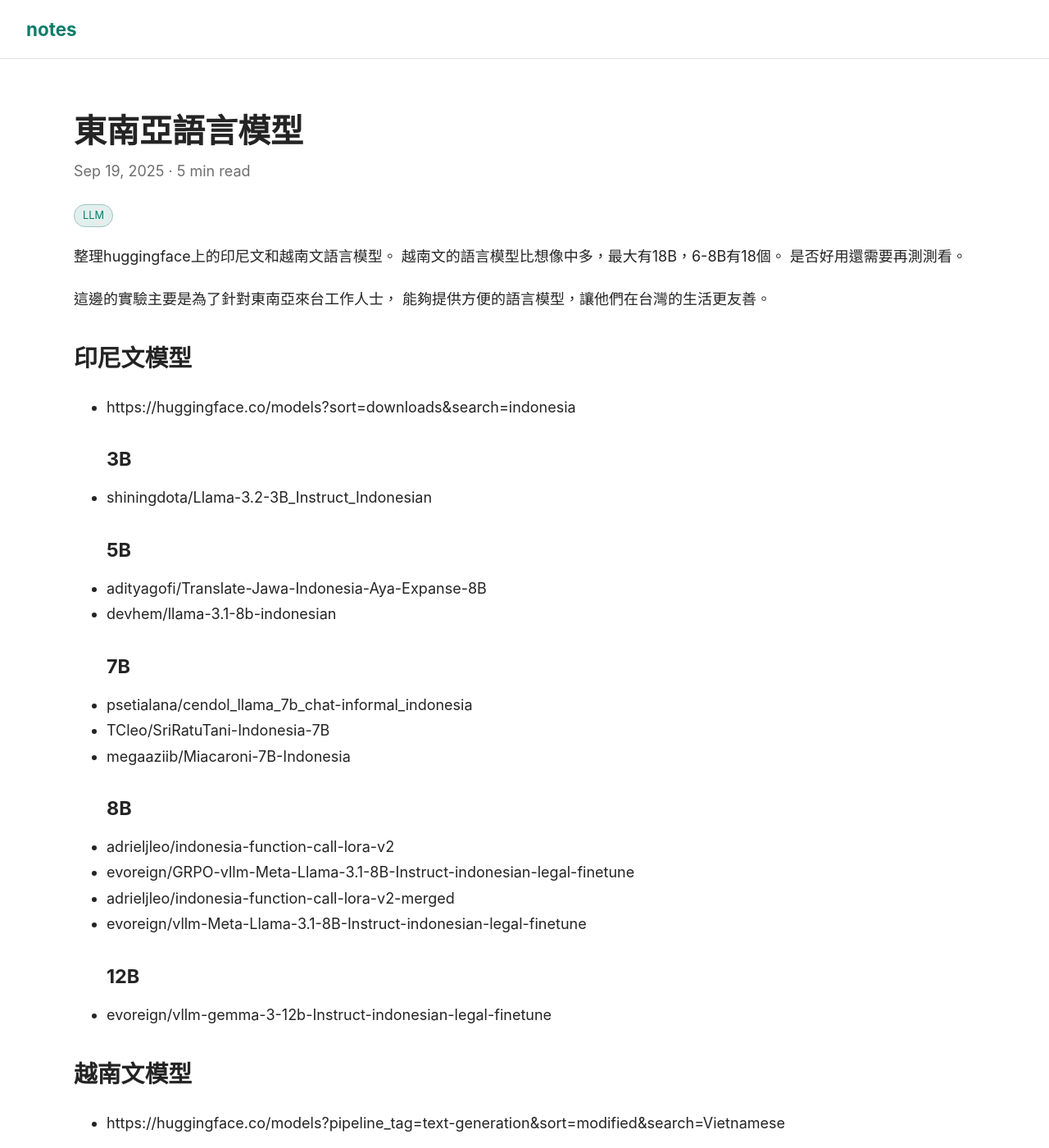
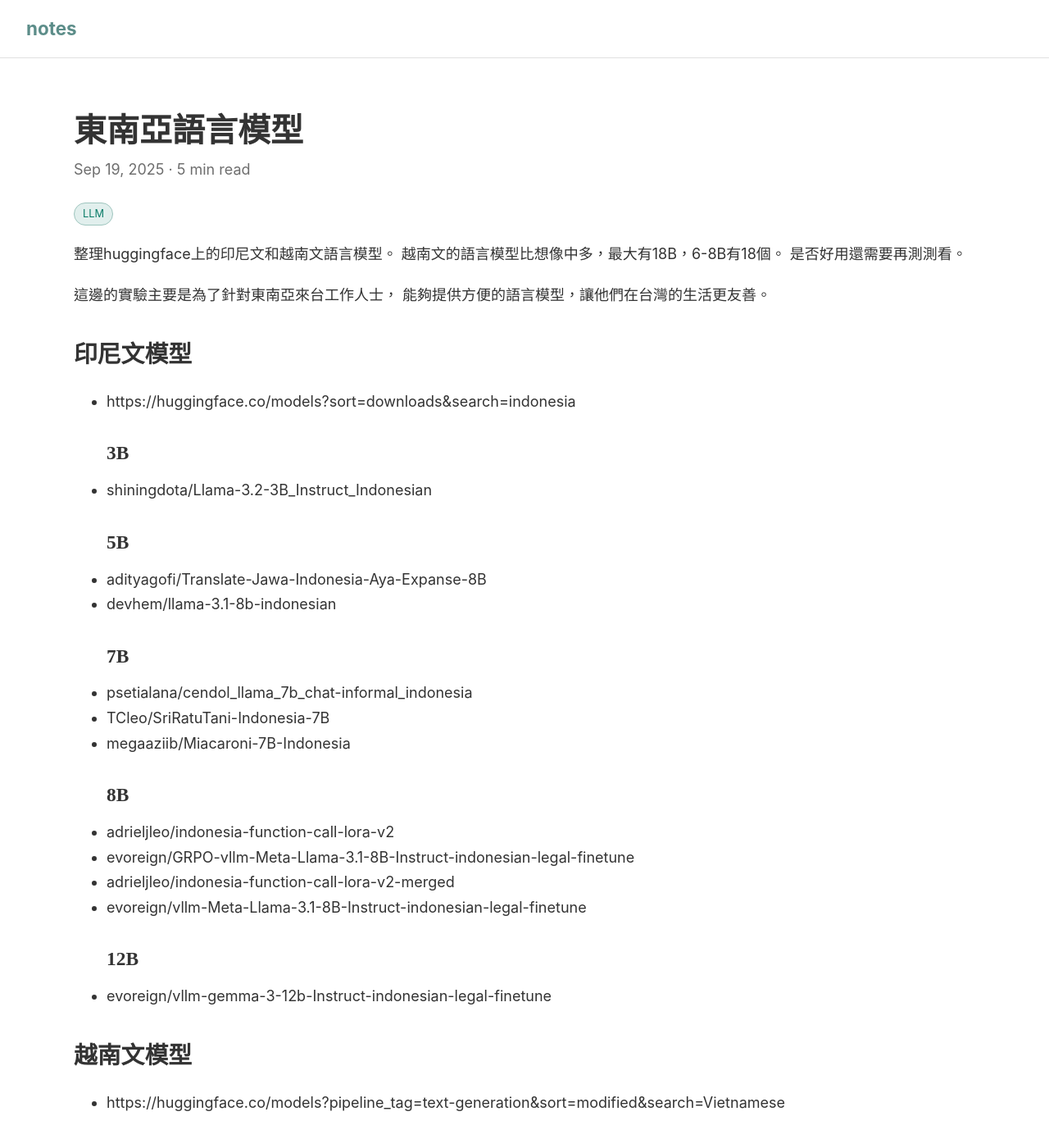
Before and after one commit to linjose/notes, a Jekyll site: the page built from _posts/2025-09-18-sea-llm-list.md, in a window 1280 px wide and 1400 px high. Shown: the whole window at 82% size. Built offline with Jekyll 4.4.1, drawn with Linux system fonts in a browser that asks for light colours.

Commit message:
Update style.css

```diff
--- a/assets/css/style.css
+++ b/assets/css/style.css
@@ -1,7 +1,7 @@
 /* === 全域變數 === */
 :root {
   --bg: #ffffff;
-  --text: #242424;
+  --text: #333; /* #242424; 避免純黑 (#000)，使用深灰色更有質感 */
   --muted: #6e6e6e;
   --card: #fbfbfb;
   --accent: #0c7d69;
@@ -9,8 +9,9 @@
   --code-bg: #f5f5f5;
   --code-fg: #2d2d2d;
   --maxw: 1100px;
-  --font-serif: "Inter", "Helvetica Neue", "Segoe UI", Arial, sans-serif, "Georgia", "Merriweather", serif;
-  --font-sans: "Inter", "Helvetica Neue", "Segoe UI", Arial, sans-serif;
+  --font-serif: 'Inter', 'Noto Sans TC', sans-serif; /*"Inter", "Helvetica Neue", "Segoe UI", Arial, sans-serif, "Georgia", "Merriweather", serif;*/
+  --font-sans: 'Inter', 'Noto Sans TC', sans-serif; /*"Inter", "Helvetica Neue", "Segoe UI", Arial, sans-serif;*/
+  --primary: #5c8d89; /* 自定義主色 */
 }
 
 /* === 基本樣式 === */
@@ -20,7 +21,7 @@
   background: var(--bg);
   color: var(--text);
   font-family: var(--font-serif);
-  line-height: 1.75;
+  line-height: 1.7; /* 1.75; 增加行高，閱讀起來更舒適 */
   font-size: 18px;
 }
 
@@ -31,12 +32,23 @@
 }
 
 a {
+    color: var(--primary);
+    text-decoration: none;
+}
+/*a {
   color: var(--accent);
   text-decoration: none;
-}
+}*/
+
 a:hover {
   text-decoration: underline;
 }
+
+h1, h2, h3 {
+    font-family: 'Noto Serif TC', serif;
+    font-weight: 700;
+}
+
 
 /* === tag === */
 .tags {
```
